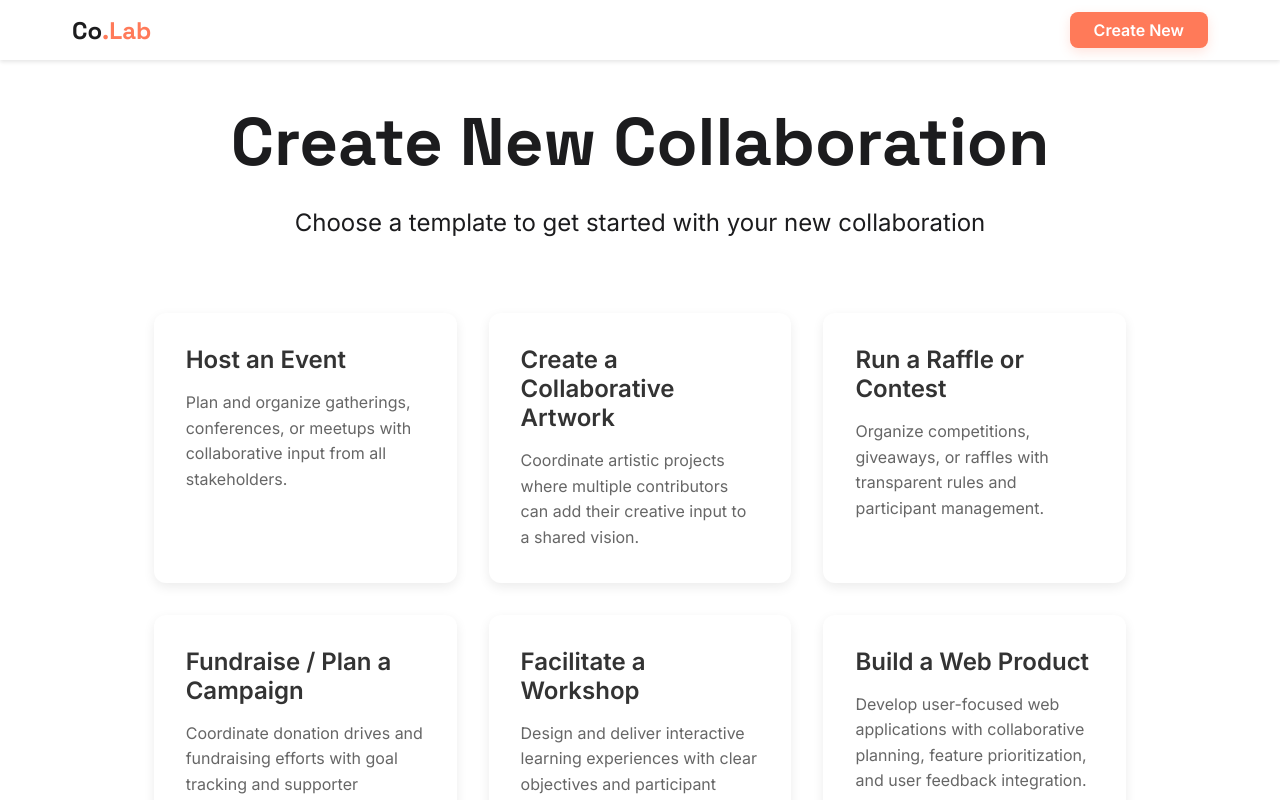
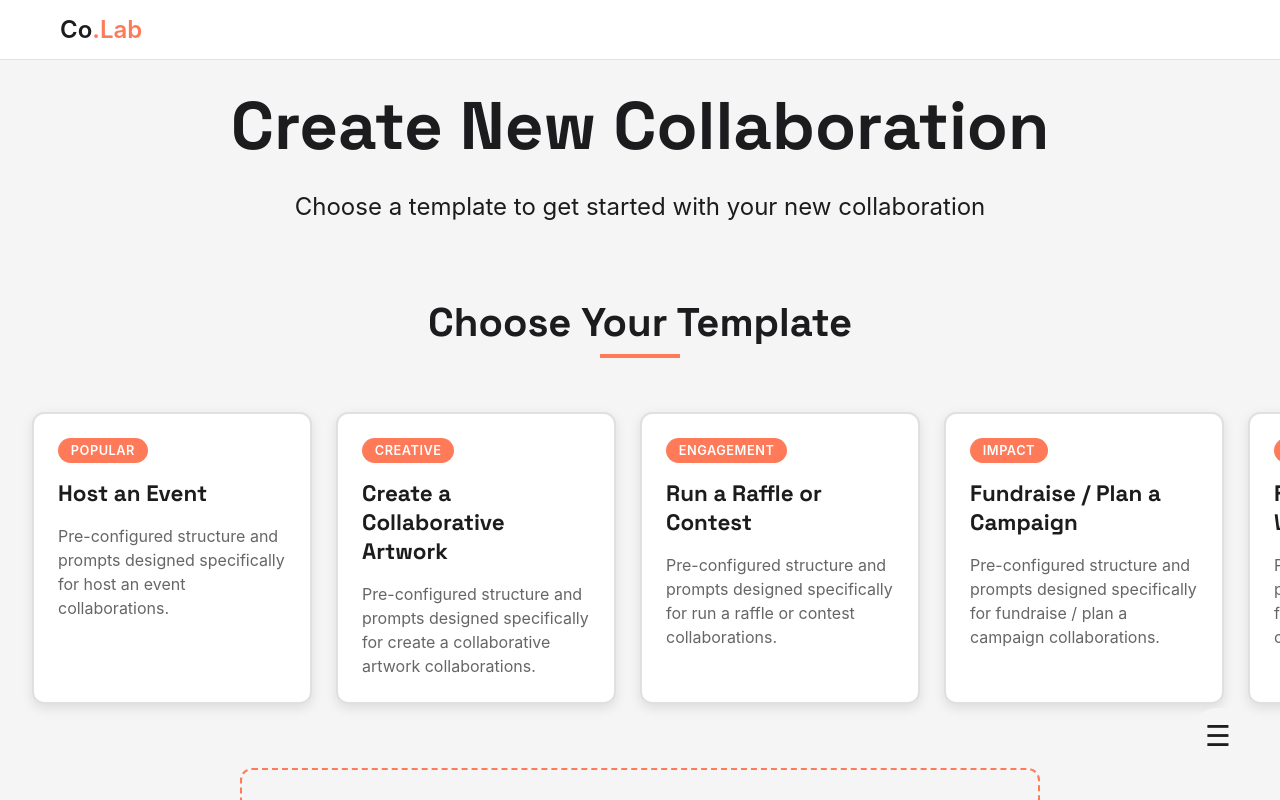
Before and after one commit to buidl-renaissance/co.lab, a Next.js app: page /create in a window 1280 px wide. Shown: the top 800 px of the page. Built offline with nearby package versions, Linux system fonts and the light colour scheme.

Commit message:
ui/ux improvements

```diff
--- a/src/pages/create/index.tsx
+++ b/src/pages/create/index.tsx
@@ -1,81 +1,37 @@
 import React from "react";
 import Head from "next/head";
+import { Main as LayoutMain, Title, Description } from "@/components/Layout";
+import MobileNav from "@/components/MobileNav";
+import Templates from "@/components/Templates";
 import styled from "styled-components";
-import { useRouter } from "next/router";
-import { defaultTemplates } from "@/data/template";
-import {
-  Container,
-  Main,
-  Title,
-  Description,
-} from "@/components/Layout";
-import EnhancedNav from "@/components/EnhancedNav";
 
-const TemplateGrid = styled.div`
-  display: grid;
-  grid-template-columns: repeat(auto-fill, minmax(300px, 1fr));
-  gap: 2rem;
-  margin-top: 2rem;
-`;
-
-const TemplateCard = styled.div`
-  background: white;
-  border-radius: 12px;
-  padding: 2rem;
-  box-shadow: 0 4px 12px rgba(0, 0, 0, 0.08);
-  transition: transform 0.2s ease, box-shadow 0.2s ease;
-  cursor: pointer;
-
-  &:hover {
-    transform: translateY(-4px);
-    box-shadow: 0 8px 24px rgba(0, 0, 0, 0.12);
-  }
-`;
-
-const TemplateTitle = styled.h3`
-  font-size: 1.5rem;
-  margin: 0 0 1rem 0;
-  color: #333;
-`;
-
-const TemplateDescription = styled.p`
-  color: #666;
-  margin: 0;
-  line-height: 1.6;
+const Main = styled(LayoutMain)`
+  background-color: ${({ theme }) => theme.surface};
 `;
 
 const CreatePage = () => {
-  const router = useRouter();
-
   return (
-    <Container>
+    <>
       <Head>
         <title>Create New Collaboration | Co.Lab</title>
-        <meta name="description" content="Choose a template to create a new collaboration" />
+        <meta
+          name="description"
+          content="Choose a template to create a new collaboration"
+        />
         <link rel="icon" href="/favicon.ico" />
       </Head>
 
-      <EnhancedNav />
+      <MobileNav collaborations={[]} />
 
-      <Main style={{ paddingTop: "88px" }}>
+      <Main full style={{ paddingTop: "88px" }}>
         <Title>Create New Collaboration</Title>
         <Description>
           Choose a template to get started with your new collaboration
         </Description>
 
-        <TemplateGrid>
-          {defaultTemplates.map((template) => (
-            <TemplateCard
-              key={template.id}
-              onClick={() => router.push(`/create/${template.id}`)}
-            >
-              <TemplateTitle>{template.name}</TemplateTitle>
-              <TemplateDescription>{template.description}</TemplateDescription>
-            </TemplateCard>
-          ))}
-        </TemplateGrid>
+        <Templates />
       </Main>
-    </Container>
+    </>
   );
 };
 
```
